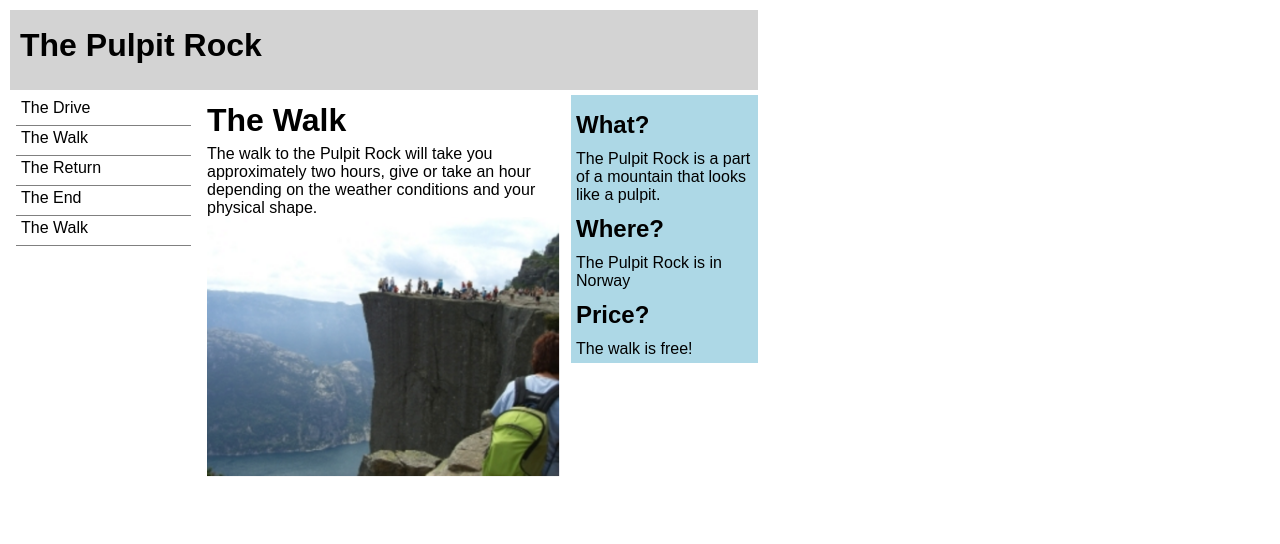
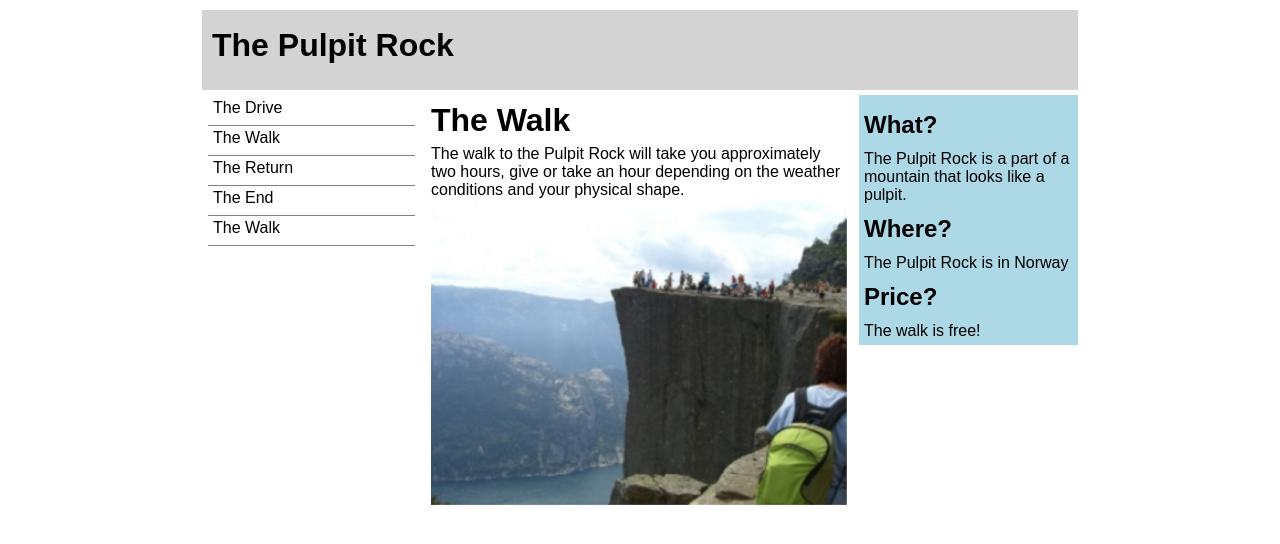
Before and after one commit to ksi81/Homework_8, a plain HTML site: page 6. W3C mountin/index.html in a window 1280 px wide. Drawn offline with Linux system fonts and the light colour scheme.

Commit message:
Homework_8- chans 2

```diff
--- a/5. W3C demo/css.css
+++ b/5. W3C demo/css.css
@@ -4,7 +4,11 @@ box-sizing: border-box;
 font-family: arial, sans-serif;
 }
 body {
-	width: 800px;
+
+	margin: auto;
+}
+.wrapper {
+	width: 60%;
 	margin: auto;
 }
 main {
@@ -15,7 +19,7 @@ main {
 	padding: 0 10px;
 /*border: 2px solid black; */
 }
-footer {
+.top {
 	width: 100%;
 	min-height: 90px;
 	background: orange;
@@ -24,7 +28,7 @@ footer {
 	margin-bottom: 5px;
 line-height: 50px;
 }
-header {
+article header {
 	min-height: 95px;
 }
 
@@ -63,18 +67,18 @@ font-weight: normal;
 padding: 0 5px;
 
 }
-.main::after {
+.wrapper::after {
 	content: "";
 	display: block;
 	clear: both;
 }
 @media screen and (max-width: 800px){
-	.main{width: 100%;}
+	.wrapper{width: 100%;}
 	main {width: 50%}
 }
 @media screen and (max-width: 960px){
 	.one, .two, .three {width: 100%;}
 	main {width: 100%;}
 	img {display: inline-block; width: 50%;}
-	.main {width: 100%;}
+	.wrapper {width: 100%;}
 }
--- a/6. W3C mountin/css.css
+++ b/6. W3C mountin/css.css
@@ -3,14 +3,16 @@ padding: 0;
 box-sizing: border-box;
 font-family: sans-serif;
 }
-.main {
-	width: 60%;
+
+
+.wrapper {
+	width: 70%;
 	min-height: 100px;
 	background: white;
-	float: left;
 	padding: 10px;
-/*border: 2px solid black; */
+margin: auto;
 }
+
 header {
 	width: 100%;
 	min-height: 80px;
@@ -40,10 +42,13 @@ list-style-type: none; /* Убираем маркеры */
   в результате чего и достигается нужный эффект */
   height: 1%; /* для устранения бага в IE6 и IE7 */
 }
+a{
+	text-decoration: none;
+	color: black;
+}
 main {
 	width: 50%;
 	min-height: 100px;
-	/*background: green;*/
 	float: left;
 	padding: 0 10px;
 }
@@ -61,13 +66,13 @@ aside {
 h1 {
 	line-height: 50px;
 }
-.main::after {
+.wrapper::after {
 	content: "";
 	display: block;
 	clear: both;
 }
 @media screen and (max-width: 800px){
-	.main{width: 100%;}
+	.wrapper {width: 100%;}
 	aside {width: 25%;}
 	main {width: 50%}
 }
--- a/6. W3C mountin/index.html
+++ b/6. W3C mountin/index.html
@@ -7,18 +7,18 @@
 	<link rel="stylesheet" href="css.css">
 </head>
 <body>
-	<div class="main">
+	<div class="wrapper">
 		<header>
 			<h1>The Pulpit Rock</h1>
 		</header>
 
 		<div class="menu">
 			<ul>
-				<li>The Drive</li>
-				<li>The Walk</li>
-				<li>The Return</li>
-				<li>The End</li>
-				<li>The Walk</li>
+				<li><a href="">The Drive</a></li>
+				<li><a href="">The Walk</a></li>
+				<li><a href="">The Return</a></li>
+				<li><a href="">The End</a></li>
+				<li><a href="">The Walk</a></li>
 			</ul>
 		</div>
 		<main>
@@ -39,14 +39,6 @@
 
 			<p>The walk is free!</p>
 		</aside>
-	</main>
-
-</div>
-
-<div>
-
-
-
-
+	</div>
 </body>
 </html>
```
Also changed, not shown: 5. W3C demo/index.html (+3 -3 lines), 1 other file.
